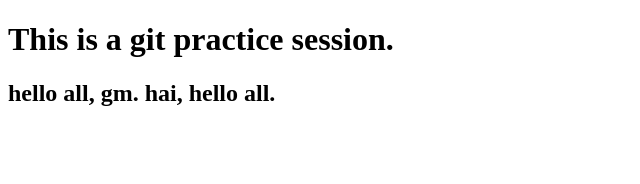
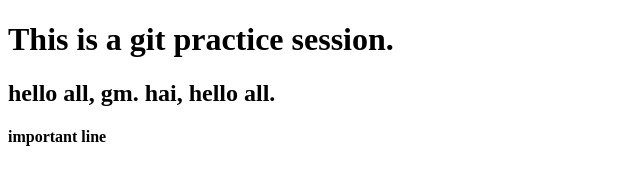
Before and after one commit to Thara-15/Test, a plain HTML site: page index.html in a window 1280 px wide. Shown: the whole page, without its empty margins (0-640 px from the left). Drawn offline with Linux system fonts and the light colour scheme.

Commit message:
important line added

```diff
--- a/index.html
+++ b/index.html
@@ -11,6 +11,7 @@
         hello all, gm.
         hai, hello all.
     </h2>
+    <h4> important line </h4>
 </head>
 <body>
 
```
